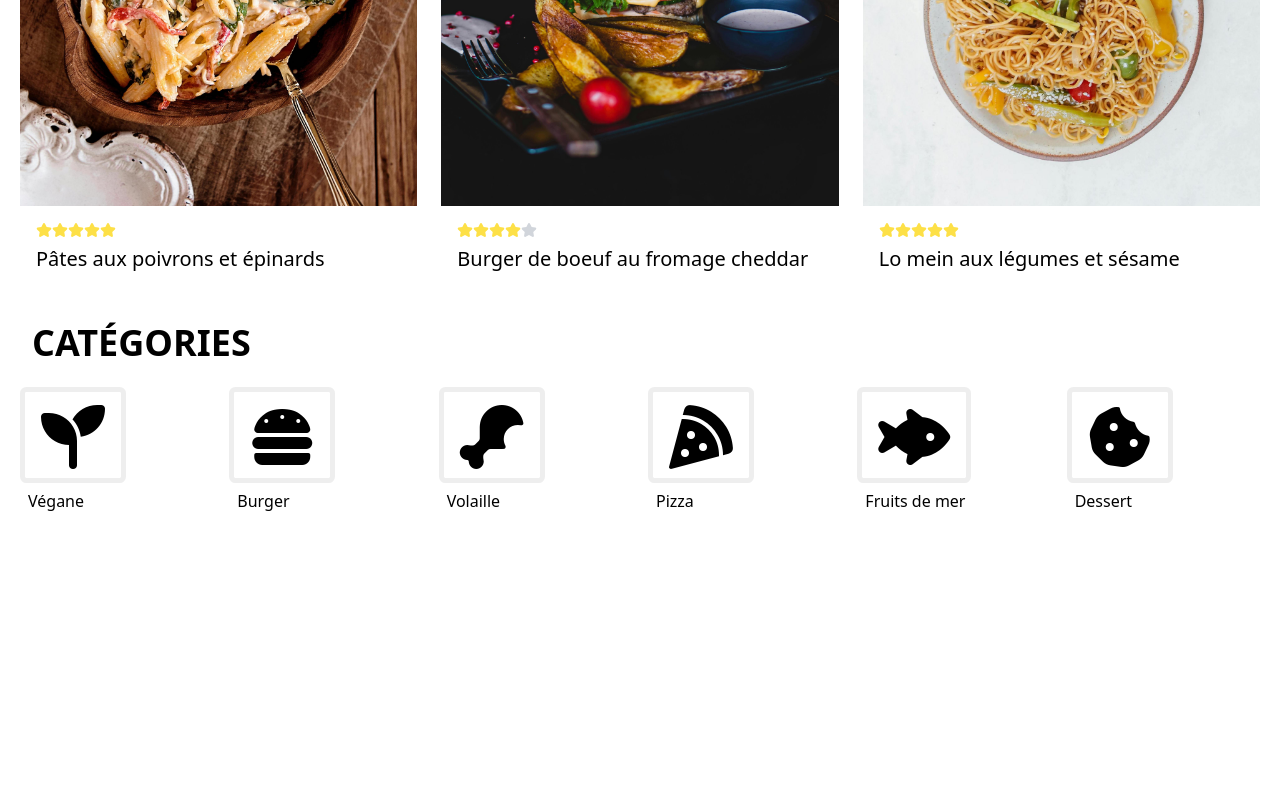
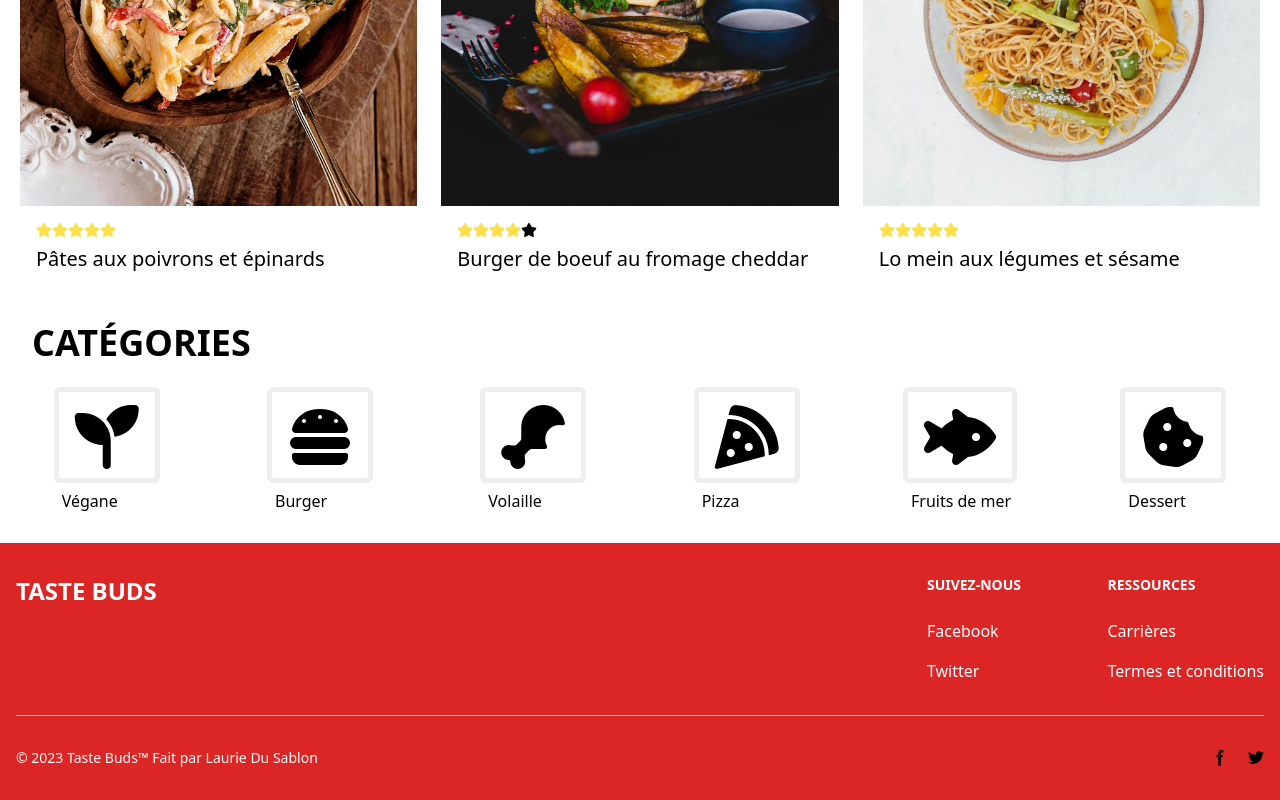
Before and after one commit to lauriedusablon/tp3_DusablonLaurie, a plain HTML site: page index.html in a window 1280 px wide. Shown: the part 1670-2470 px from the top of the page. Before the commit the page ends 2189 px from the top, so only its background shows below. Drawn offline with nearby package versions, Linux system fonts and the light colour scheme.

Commit message:
Footer terminé

```diff
--- a/index.html
+++ b/index.html
@@ -18,7 +18,7 @@
     <nav class="w-screen bg-red-600 h-fit overflow-hidden">
         <div class="py-4 lg:px-8 px-4 max-w-[1280px] h-16 m-auto text-white flex items-center justify-between">
             <div>
-                <h1 class="lg:text-2xl text-xl uppercase tracking-wider cursor-pointer font-bold">Taste Buds</h1>
+                <a href="index.html" class="lg:text-2xl text-xl uppercase tracking-wider font-bold">Taste Buds</a>
             </div>
             <div class="flex lg:gap-8 gap-6 uppercase tracking-wider cursor-pointer text-lg items-center" id="navItems">
                 <span class="group">
@@ -156,7 +156,7 @@
                 <svg class="w-4 h-4 text-yellow-300 " aria-hidden="true" xmlns="http://www.w3.org/2000/svg" fill="currentColor" viewBox="0 0 22 20">
                     <path d="M20.924 7.625a1.523 1.523 0 0 0-1.238-1.044l-5.051-.734-2.259-4.577a1.534 1.534 0 0 0-2.752 0L7.365 5.847l-5.051.734A1.535 1.535 0 0 0 1.463 9.2l3.656 3.563-.863 5.031a1.532 1.532 0 0 0 2.226 1.616L11 17.033l4.518 2.375a1.534 1.534 0 0 0 2.226-1.617l-.863-5.03L20.537 9.2a1.523 1.523 0 0 0 .387-1.575Z"/>
                 </svg>
-                <svg class="w-4 h-4  text-gray-300 dark:text-gray-500" aria-hidden="true" xmlns="http://www.w3.org/2000/svg" fill="currentColor" viewBox="0 0 22 20">
+                <svg class="w-4 h-4  white-300 dark:white-500" aria-hidden="true" xmlns="http://www.w3.org/2000/svg" fill="currentColor" viewBox="0 0 22 20">
                     <path d="M20.924 7.625a1.523 1.523 0 0 0-1.238-1.044l-5.051-.734-2.259-4.577a1.534 1.534 0 0 0-2.752 0L7.365 5.847l-5.051.734A1.535 1.535 0 0 0 1.463 9.2l3.656 3.563-.863 5.031a1.532 1.532 0 0 0 2.226 1.616L11 17.033l4.518 2.375a1.534 1.534 0 0 0 2.226-1.617l-.863-5.03L20.537 9.2a1.523 1.523 0 0 0 .387-1.575Z"/>
                 </svg>
             </div>
@@ -257,7 +257,7 @@
                 <svg class="w-4 h-4 text-yellow-300 " aria-hidden="true" xmlns="http://www.w3.org/2000/svg" fill="currentColor" viewBox="0 0 22 20">
                     <path d="M20.924 7.625a1.523 1.523 0 0 0-1.238-1.044l-5.051-.734-2.259-4.577a1.534 1.534 0 0 0-2.752 0L7.365 5.847l-5.051.734A1.535 1.535 0 0 0 1.463 9.2l3.656 3.563-.863 5.031a1.532 1.532 0 0 0 2.226 1.616L11 17.033l4.518 2.375a1.534 1.534 0 0 0 2.226-1.617l-.863-5.03L20.537 9.2a1.523 1.523 0 0 0 .387-1.575Z"/>
                 </svg>
-                <svg class="w-4 h-4  text-gray-300 dark:text-gray-500" aria-hidden="true" xmlns="http://www.w3.org/2000/svg" fill="currentColor" viewBox="0 0 22 20">
+                <svg class="w-4 h-4  white-300 dark:white-500" aria-hidden="true" xmlns="http://www.w3.org/2000/svg" fill="currentColor" viewBox="0 0 22 20">
                     <path d="M20.924 7.625a1.523 1.523 0 0 0-1.238-1.044l-5.051-.734-2.259-4.577a1.534 1.534 0 0 0-2.752 0L7.365 5.847l-5.051.734A1.535 1.535 0 0 0 1.463 9.2l3.656 3.563-.863 5.031a1.532 1.532 0 0 0 2.226 1.616L11 17.033l4.518 2.375a1.534 1.534 0 0 0 2.226-1.617l-.863-5.03L20.537 9.2a1.523 1.523 0 0 0 .387-1.575Z"/>
                 </svg>
             </div>
@@ -304,8 +304,8 @@
 <section>
     <div class="container mx-auto px-2">
         <h2 class="group mx-3 mt-4 text-4xl font-bold uppercase pl-3 sm:pt-3 hover:underline cursor-pointer">Catégories</h2>
-        <div class="md:grid gap-4 grid-cols-12 mx-3 pt-6">
-            <div class="xs:col-span-6 md:col-span-4 lg:col-span-2" >
+        <div class="md:grid md:justify-items-center gap-4 grid-cols-12 pt-6 pb-6">
+            <div class="xs:col-span-6 md:col-span-4 lg:col-span-2">
                 <i class="fa-4x fa-border fa-solid fa-seedling cursor-pointer"></i>
                 <h3 class="mb-2 pl-2 pt-2 text-l font-medium leading-tight cursor-pointer hover:underline">Végane</h3>
             </div>
@@ -333,4 +333,60 @@
     </div>
 </section>
 <!--Fin section catégories-->
+
+<footer class="bg-red-600 dark:bg-whitext-white">
+    <div class="mx-auto w-full max-w-screen-xl p-4 py-6 lg:py-8">
+        <div class="md:flex md:justify-between">
+          <div class="mb-6 md:mb-0">
+              <a href="index.html" class="flex items-center">
+                  <span class="self-center text-2xl font-semibold whitespace-nowrap uppercase text-white">Taste buds</span>
+              </a>
+          </div>
+          <div class="grid grid-cols-2 gap-8 sm:gap-6 sm:grid-cols-2">
+              <div>
+                  <h2 class="mb-6 text-sm font-semibold text-white uppercase dark:text-white">Suivez-nous</h2>
+                  <ul class="white-500 dark:white-400 font-medium">
+                      <li class="mb-4">
+                          <a href="https://facebook.com" target=”_blank” class="hover:underline text-white">Facebook</a>
+                      </li>
+                      <li>
+                          <a href="https://twitter.com" target=”_blank” class="hover:underline text-white">Twitter</a>
+                      </li>
+                  </ul>
+              </div>
+              <div>
+                  <h2 class="mb-6 text-sm font-semibold text-white uppercase dark:text-white">Ressources</h2>
+                  <ul class="white-500 dark:white-400 font-medium">
+                      <li class="mb-4">
+                          <a href="index.html" class="hover:underline text-white">Carrières</a>
+                      </li>
+                      <li>
+                          <a href="index.html" class="hover:underline text-white">Termes et conditions</a>
+                      </li>
+                  </ul>
+              </div>
+          </div>
+      </div>
+      <hr class="my-6 border-gray-200 sm:mx-auto dark:border-gray-700 lg:my-8" />
+      <div class="sm:flex sm:items-center sm:justify-between">
+          <span class="text-sm text-white sm:text-center dark:white-400">© 2023 <a href="https://flowbite.com/" class="hover:underline">Taste Buds™ </a>Fait par Laurie Du Sablon
+          </span>
+          <div class="flex mt-4 sm:justify-center sm:mt-0">
+              <a href="#" class="white-500 hover:text-white dark:hover:text-white">
+                  <svg class="w-4 h-4" aria-hidden="true" xmlns="http://www.w3.org/2000/svg" fill="currentColor" viewBox="0 0 8 19">
+                        <path fill-rule="evenodd" d="M6.135 3H8V0H6.135a4.147 4.147 0 0 0-4.142 4.142V6H0v3h2v9.938h3V9h2.021l.592-3H5V3.591A.6.6 0 0 1 5.592 3h.543Z" clip-rule="evenodd"/>
+                    </svg>
+                  <span class="sr-only">Facebook page</span>
+              </a>
+              <a href="#" class="white-500 hover:text-white dark:hover:text-white ms-5">
+                  <svg class="w-4 h-4" aria-hidden="true" xmlns="http://www.w3.org/2000/svg" fill="currentColor" viewBox="0 0 20 17">
+                    <path fill-rule="evenodd" d="M20 1.892a8.178 8.178 0 0 1-2.355.635 4.074 4.074 0 0 0 1.8-2.235 8.344 8.344 0 0 1-2.605.98A4.13 4.13 0 0 0 13.85 0a4.068 4.068 0 0 0-4.1 4.038 4 4 0 0 0 .105.919A11.705 11.705 0 0 1 1.4.734a4.006 4.006 0 0 0 1.268 5.392 4.165 4.165 0 0 1-1.859-.5v.05A4.057 4.057 0 0 0 4.1 9.635a4.19 4.19 0 0 1-1.856.07 4.108 4.108 0 0 0 3.831 2.807A8.36 8.36 0 0 1 0 14.184 11.732 11.732 0 0 0 6.291 16 11.502 11.502 0 0 0 17.964 4.5c0-.177 0-.35-.012-.523A8.143 8.143 0 0 0 20 1.892Z" clip-rule="evenodd"/>
+                </svg>
+                  <span class="sr-only">Twitter page</span>
+              </a>
+          </div>
+      </div>
+    </div>
+</footer>
+
 </html>
```
